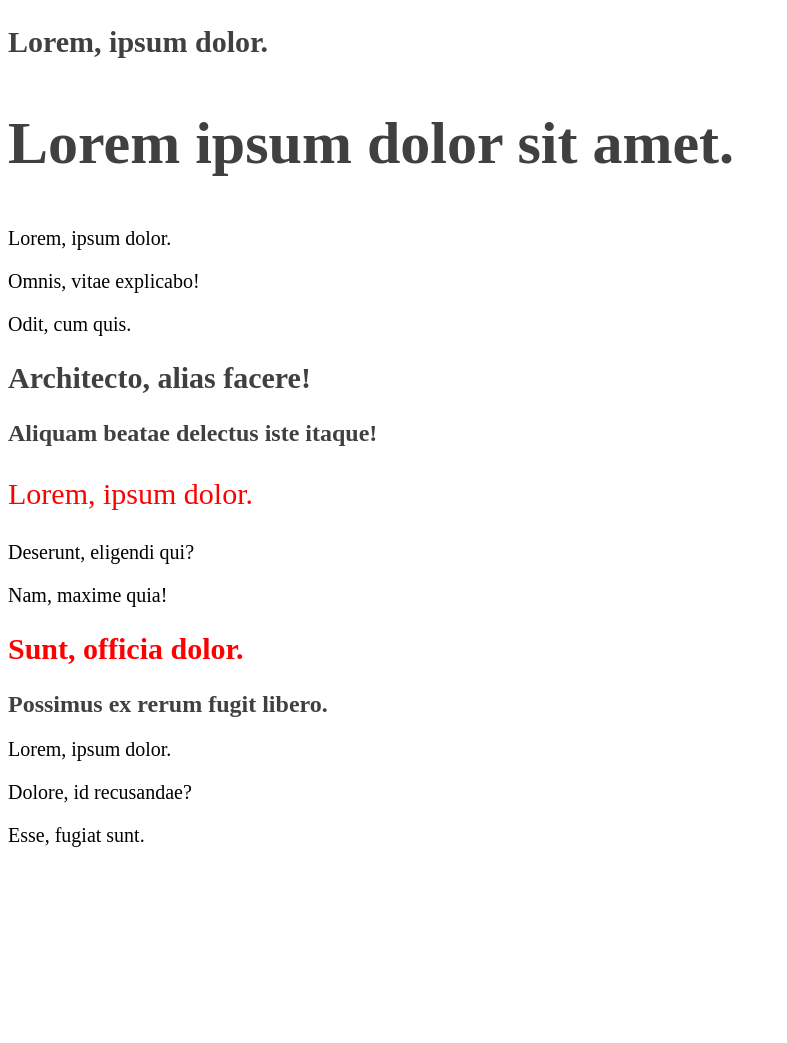
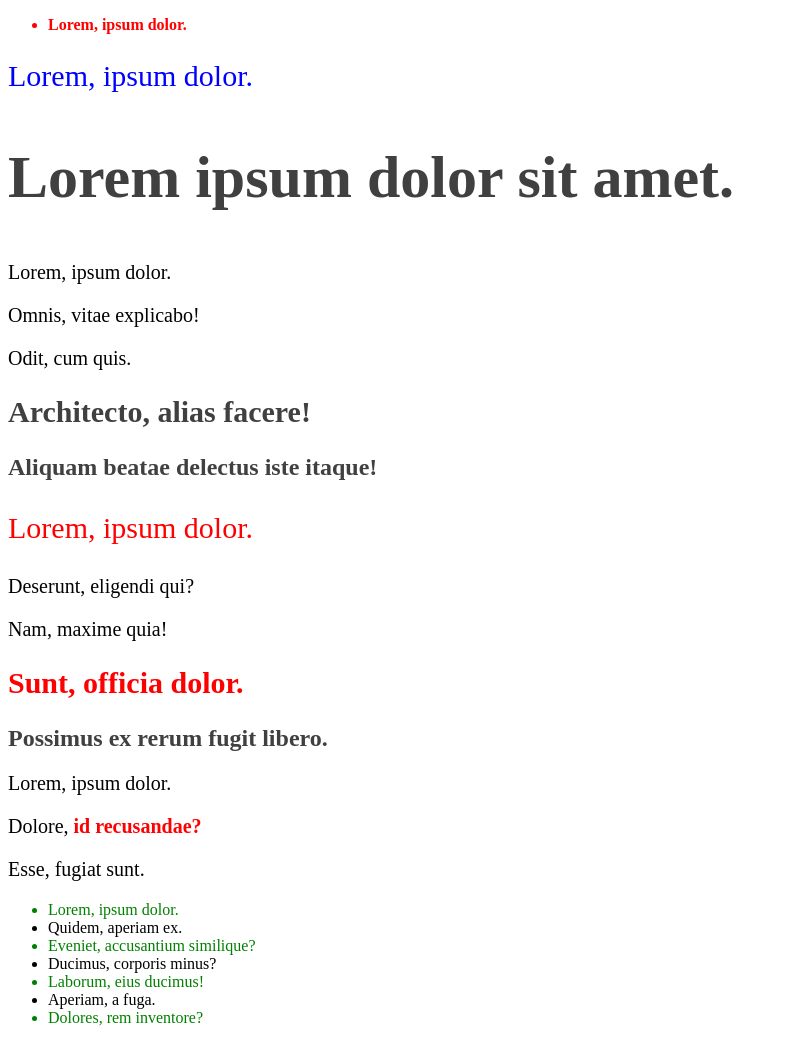
Before and after one commit to ugursabirer/kodluyoruz-front-end, a plain HTML site: page css-lectures/index.html in a window 1280 px wide. Shown: the whole page, without its empty margins (0-787 px from the left). Before the commit the page ends 867 px from the top, so only its background shows below. Drawn offline with Linux system fonts and the light colour scheme.

Commit message:
css selectors learned

```diff
--- a/css-lectures/css/style.css
+++ b/css-lectures/css/style.css
@@ -1,4 +1,9 @@
-h1, h2, h3, h4, h5, h6 {
+h1,
+h2,
+h3,
+h4,
+h5,
+h6 {
     color: #404040;
 }
 
@@ -29,3 +34,33 @@ p {
 .fs-30 {
     font-size: 30px;
 }
+
+.color-red .fw-bold {
+    color: red;
+    font-weight: bold;
+}
+
+.color-blue.fw-normal {
+    color: blue;
+    font-weight: normal;
+}
+
+/* li:first-child {
+    color: green;
+}
+
+li:last-child {
+    color: aqua;
+} */
+
+/* li:nth-child(odd) {
+    color: green;
+}
+
+li:nth-child(even) {
+    color: aqua;
+} */
+
+li:nth-child(2n-1) {
+    color: green;
+}
--- a/css-lectures/index.html
+++ b/css-lectures/index.html
@@ -1,5 +1,6 @@
 <!DOCTYPE html>
 <html lang="en">
+
 <head>
     <meta charset="UTF-8">
     <meta http-equiv="X-UA-Compatible" content="IE=edge">
@@ -7,9 +8,15 @@
     <link rel="stylesheet" href="css/style.css">
     <title>Document</title>
 </head>
+
 <body>
+    <article>
+        <ul class="color-red">
+            <li class="fw-bold">Lorem, ipsum dolor.</li>
+        </ul>
+    </article>
     <article id="first-article">
-        <h1>Lorem, ipsum dolor.</h1>
+        <h1 class="color-blue fw-normal">Lorem, ipsum dolor.</h1>
         <h2>Lorem ipsum dolor sit amet.</h2>
         <p>Lorem, ipsum dolor.</p>
         <p>Omnis, vitae explicabo!</p>
@@ -26,8 +33,20 @@
         <h1 class="text-red">Sunt, officia dolor.</h1>
         <h2>Possimus ex rerum fugit libero.</h2>
         <p>Lorem, ipsum dolor.</p>
-        <p>Dolore, id recusandae?</p>
+        <p class="color-red">Dolore, <span class="fw-bold">id recusandae?</span></p>
         <p>Esse, fugiat sunt.</p>
     </article>
+    <article>
+        <ul>
+            <li>Lorem, ipsum dolor.</li>
+            <li>Quidem, aperiam ex.</li>
+            <li>Eveniet, accusantium similique?</li>
+            <li>Ducimus, corporis minus?</li>
+            <li>Laborum, eius ducimus!</li>
+            <li>Aperiam, a fuga.</li>
+            <li>Dolores, rem inventore?</li>
+        </ul>
+    </article>
 </body>
+
 </html>
```
